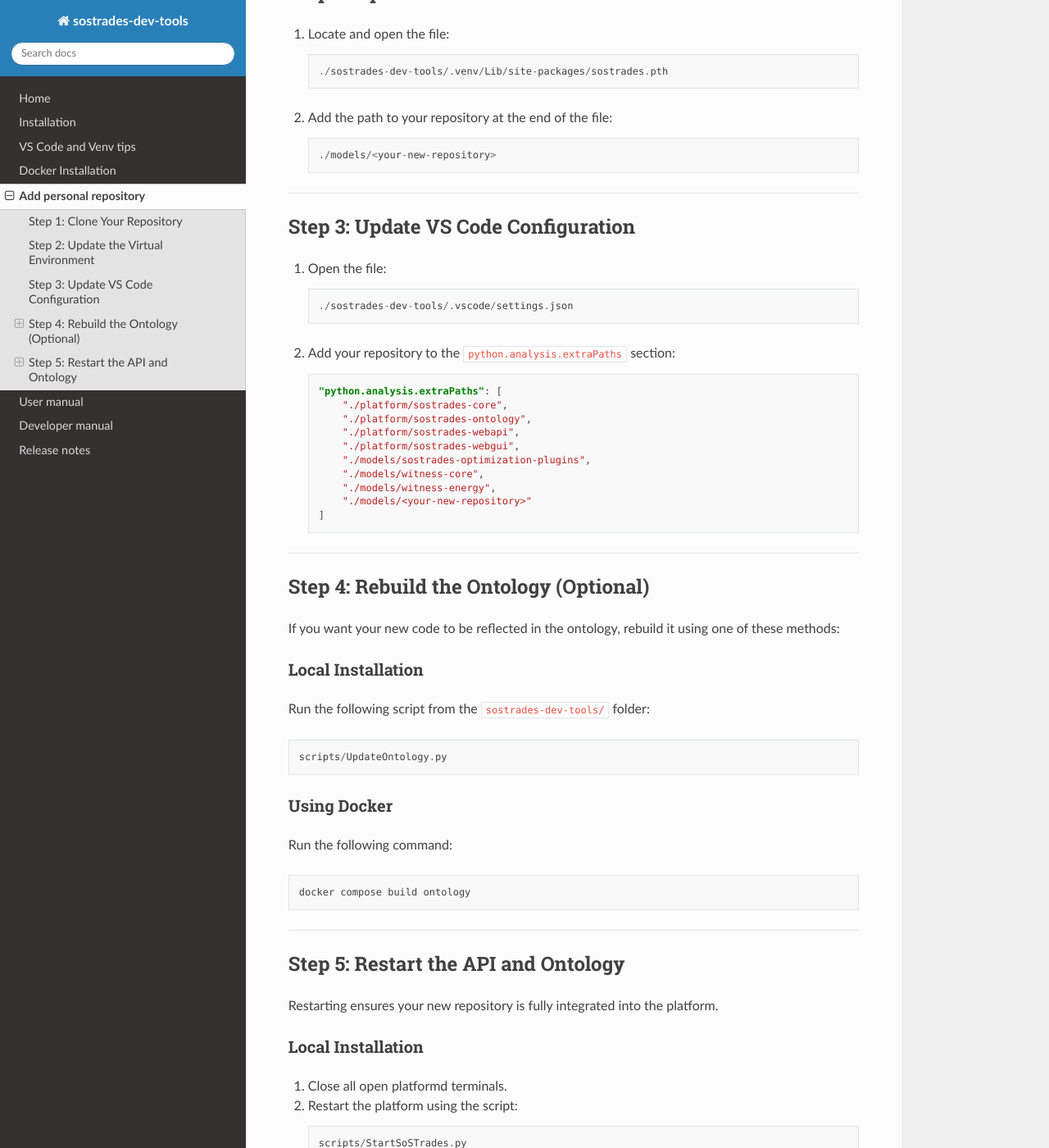
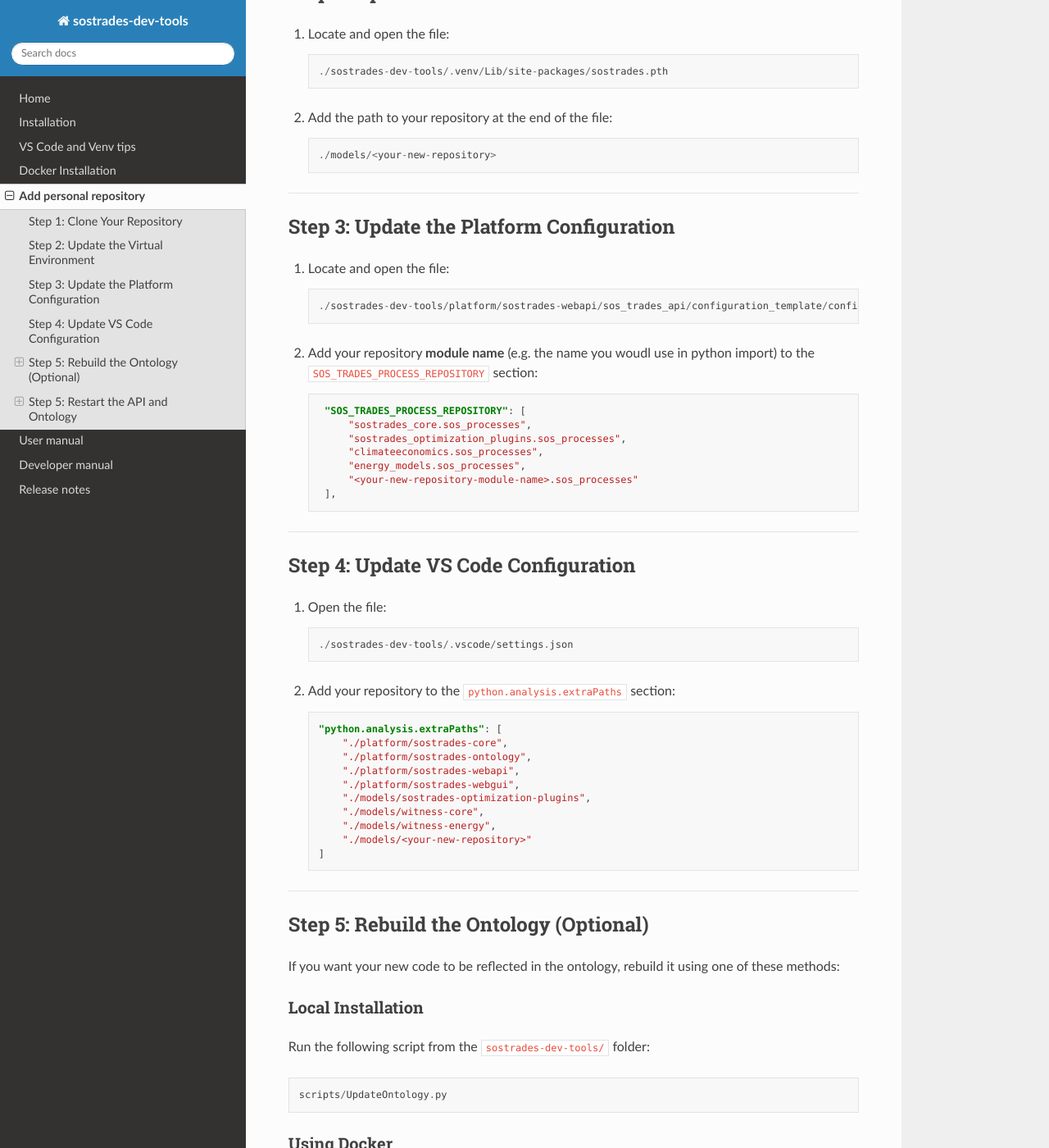
Before and after one commit to os-climate/sostrades-dev-tools, a Sphinx documentation site: the page built from docs/source/add-repository.md, in a window 1280 px wide and 1400 px high, scrolled down 479 px. Shown: the whole window at 82% size. Built offline with Sphinx 7.4.7 and the Read the Docs theme 3.1.0, drawn with Linux system fonts in a browser that asks for light colours.

Commit message:
Added step to update documentation

````diff
--- a/docs/source/add-repository.md
+++ b/docs/source/add-repository.md
@@ -27,7 +27,27 @@
 
 ---
 
-## Step 3: Update VS Code Configuration
+## Step 3: Update the Platform Configuration
+
+1. Locate and open the file:
+   ```
+   ./sostrades-dev-tools/platform/sostrades-webapi/sos_trades_api/configuration_template/configuration.json
+   ```
+
+2. Add your repository **module name** (e.g. the name you woudl use in python import) to the `SOS_TRADES_PROCESS_REPOSITORY` section:
+   ```json
+    "SOS_TRADES_PROCESS_REPOSITORY": [
+        "sostrades_core.sos_processes",
+        "sostrades_optimization_plugins.sos_processes",
+        "climateeconomics.sos_processes",
+        "energy_models.sos_processes",
+        "<your-new-repository-module-name>.sos_processes"
+    ],
+   ```
+
+---
+
+## Step 4: Update VS Code Configuration
 
 1. Open the file:
    ```
@@ -50,7 +70,7 @@
 
 ---
 
-## Step 4: Rebuild the Ontology (Optional)
+## Step 5: Rebuild the Ontology (Optional)
 
 If you want your new code to be reflected in the ontology, rebuild it using one of these methods:
 
````
